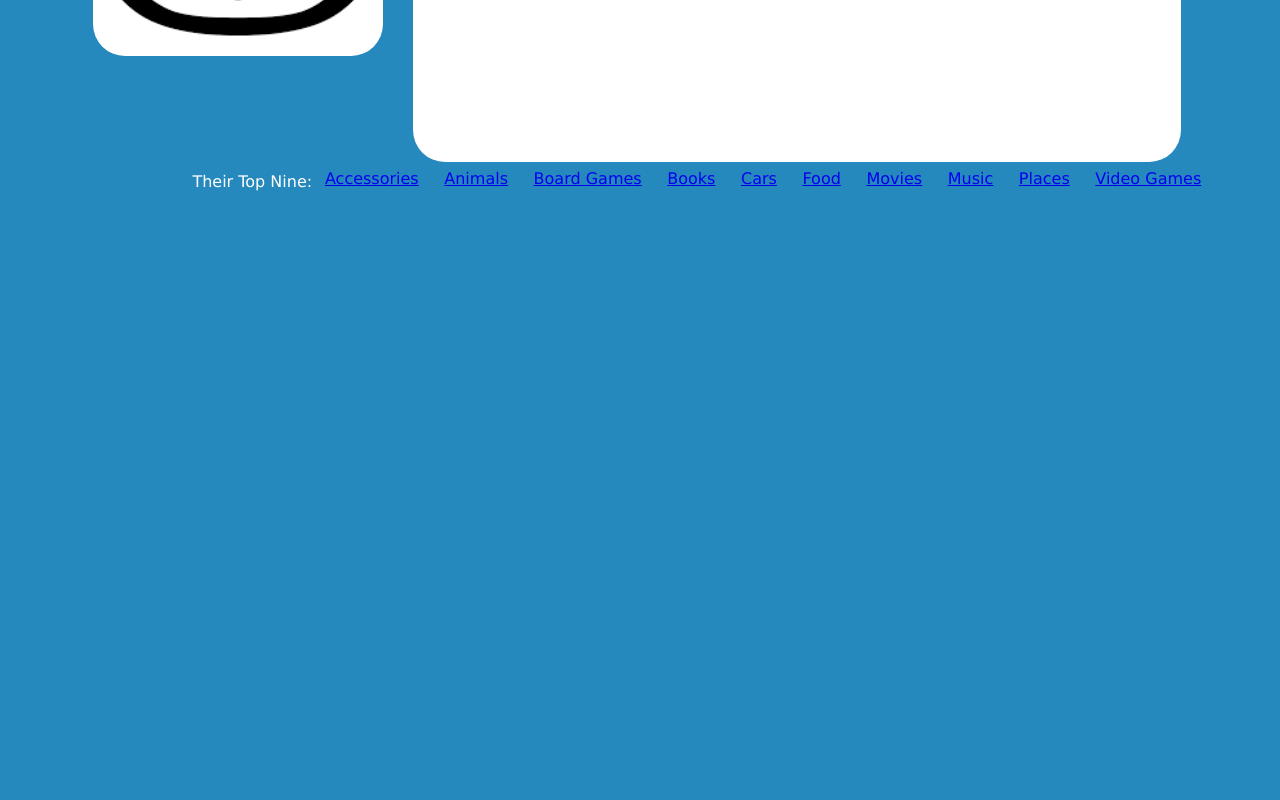
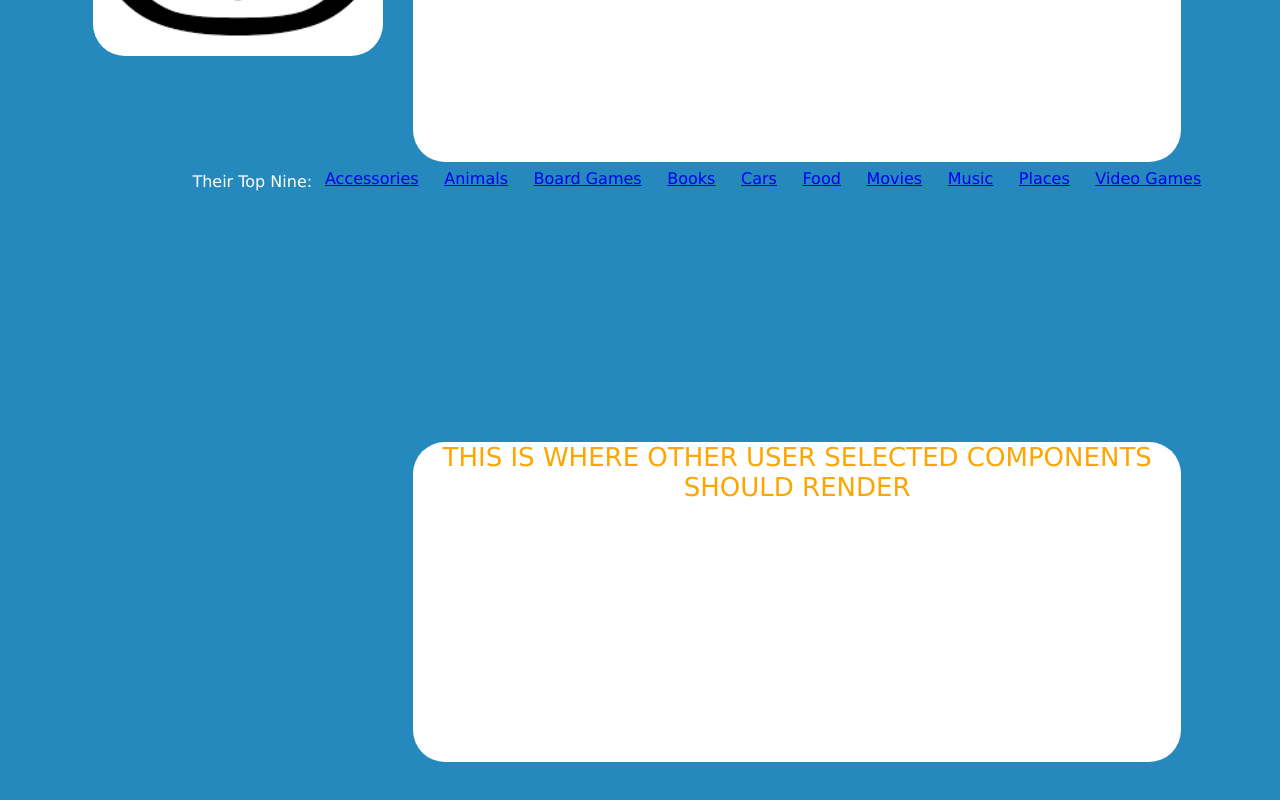
Before and after one commit to Build-Week-My-Top-Nine/Front-End, a React (Create React App) app in the folder top-nine/: page / in a window 1280 px wide. Shown: the part 414-1214 px from the top of the page. Built offline with nearby package versions, Linux system fonts and the light colour scheme; no server answers.

Commit message:
added an other user component render area div

```diff
--- a/top-nine/src/components/WelcomePage.js
+++ b/top-nine/src/components/WelcomePage.js
@@ -26,6 +26,18 @@ const UserCatBody = styled.div`
     margin-left: 22rem;
     position: absolute;
     top: 30%;
+`
+
+const OtherUserCatBody = styled.div`
+    background-color: white;
+    border-radius: 2rem;
+    color: orange;
+    height: 20rem;
+    width: 60%;
+    margin: 1rem;
+    margin-left: 22rem;
+    position: absolute;
+    top: 105%;
 `
 
   //   };
@@ -76,9 +88,9 @@ const UserCatBody = styled.div`
             <img className="userPic" src={img} alt="user img" />
             <h2 user={props.UserName}>{user || 'User Name'}</h2>
             </UserSideDiv>
-            <UserCatBody>THIS IS A TEXT</UserCatBody>
+            <UserCatBody>THIS IS WHERE USER SELECTED COMPONENTS SHOULD RENDER</UserCatBody>
 
-            <section className="other-user-topnine">
+            <div className="other-user-topnine">
                 <div className="other-user-cat">
                     <p>Their Top Nine:</p>
                     <NavLink className="usernav" to='/accessories/:id'>Accessories</NavLink>
@@ -91,9 +103,9 @@ const UserCatBody = styled.div`
                     <NavLink className="usernav" to='/music/:id'>Music</NavLink>
                     <NavLink className="usernav" to='/places/:id'>Places</NavLink>
                     <NavLink className="usernav" to='/videogame/:id'>Video Games</NavLink>
-
                 </div>
-            </section>
+                <OtherUserCatBody>THIS IS WHERE OTHER USER SELECTED COMPONENTS SHOULD RENDER</OtherUserCatBody>
+            </div>
         </div>
 
         </div>
```
